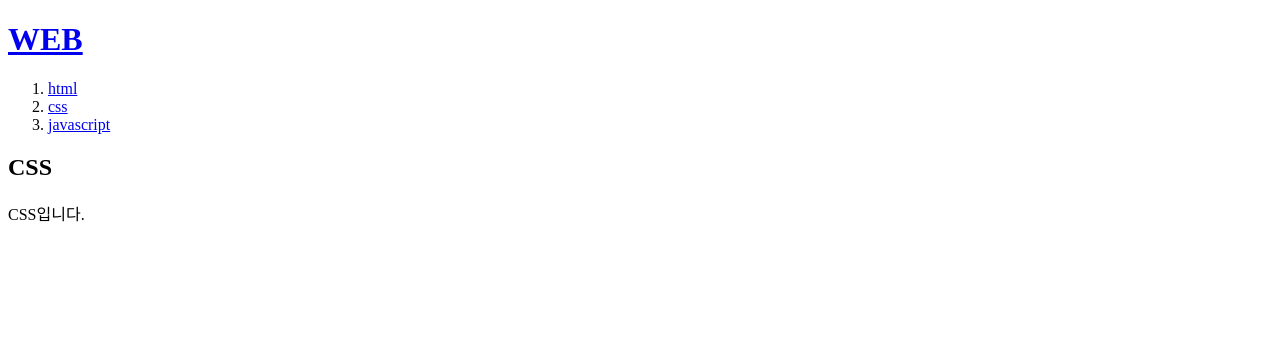
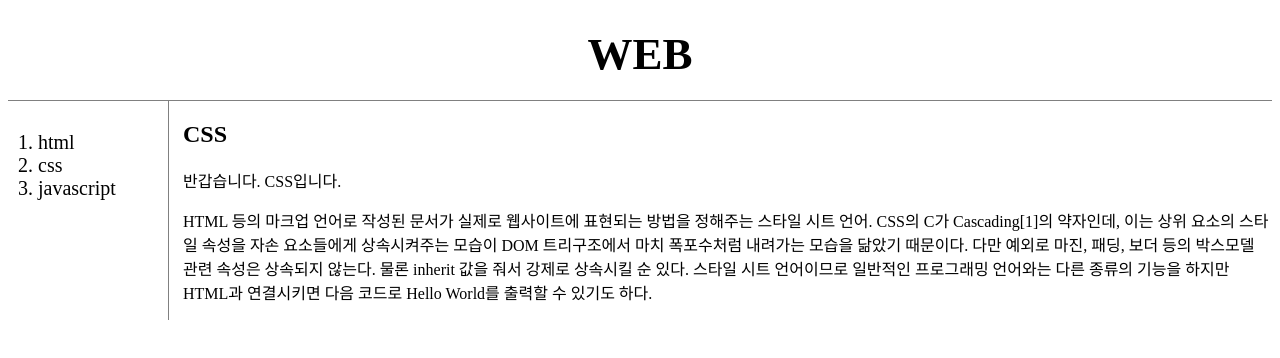
Before and after one commit to younguk03/my-first-web-site, a plain HTML site: page 2.html in a window 1280 px wide. Drawn offline with Linux system fonts and the light colour scheme.

Commit message:
Add files via upload

```diff
--- a/2.html
+++ b/2.html
@@ -3,17 +3,61 @@
     <head>
         <title>CSS</title>
         <meta charset = "utf-8">
+        <style>
+            h1{
+                font-size: 45px;
+                border-bottom: solid 1px gray;
+                padding: 20px;
+                text-align: center;
+                margin: 0;
+
+            }
+            .html, .css,.javascript{
+                text-decoration: none;
+                color: black;
+            }
+            ol{
+                font-size: 20px;
+                border-right: 1px solid gray;
+                width: 100px;
+                margin: 0;
+                padding: 30px;
+            }
+            #grid{
+                display: grid;
+                grid-template-columns: 150px 1fr;
+            }
+            #article{
+                padding-left: 25px;
+            }
+            @media(max-width:700px){
+                #grid{
+                    display: block;
+                }
+                ol{
+                    border-right: none;
+                }
+            }
+        </style>
     </head>
     <body>
-        <h1><a href="index.html">WEB</a></h1>
-        <ol>
-            <li><a href="1.html">html</a></li>
-            <li><a href="2.html">css</a></li>
-            <li><a href="3.html">javascript</a></li>
+        <h1><a href="index.html" style="color: black; text-decoration: none;">WEB</a></h1>
+        <div id="grid">
+        <ol class="menu">
+            <li><a href="1.html" class="html">html</a></li>
+            <li><a href="2.html" class="css">css</a></li>
+            <li><a href="3.html" class="javascript">javascript</a></li>
         </ol>
+        <div id="article">
+        <h2>CSS</h2>
+        <p>반갑습니다. CSS입니다.</p>
+        <p>HTML 등의 마크업 언어로 작성된 문서가 실제로 웹사이트에 표현되는 방법을 정해주는 스타일 시트 언어.
 
-        <h2>CSS</h2>
-        <p>CSS입니다.</p>
+            CSS의 C가 Cascading[1]의 약자인데, 이는 상위 요소의 스타일 속성을 자손 요소들에게 상속시켜주는 모습이 DOM 트리구조에서 마치 폭포수처럼 내려가는 모습을 닮았기 때문이다. 다만 예외로 마진, 패딩, 보더 등의 박스모델 관련 속성은 상속되지 않는다. 물론 inherit 값을 줘서 강제로 상속시킬 순 있다.
+
+            스타일 시트 언어이므로 일반적인 프로그래밍 언어와는 다른 종류의 기능을 하지만 HTML과 연결시키면 다음 코드로 Hello World를 출력할 수 있기도 하다.
+            </p>
+        </div>
+        </div>
     </body>
-
 </html>
```
